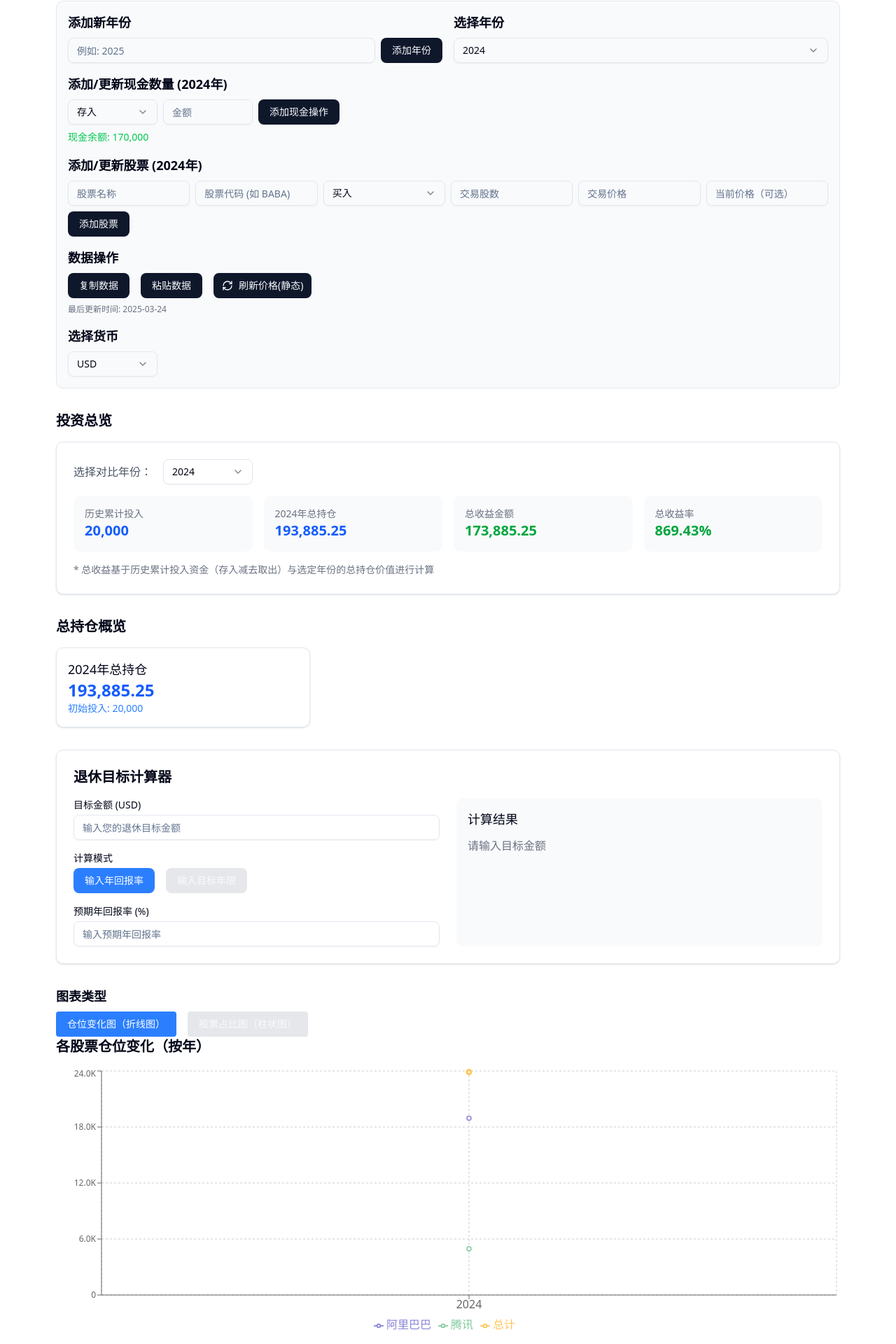
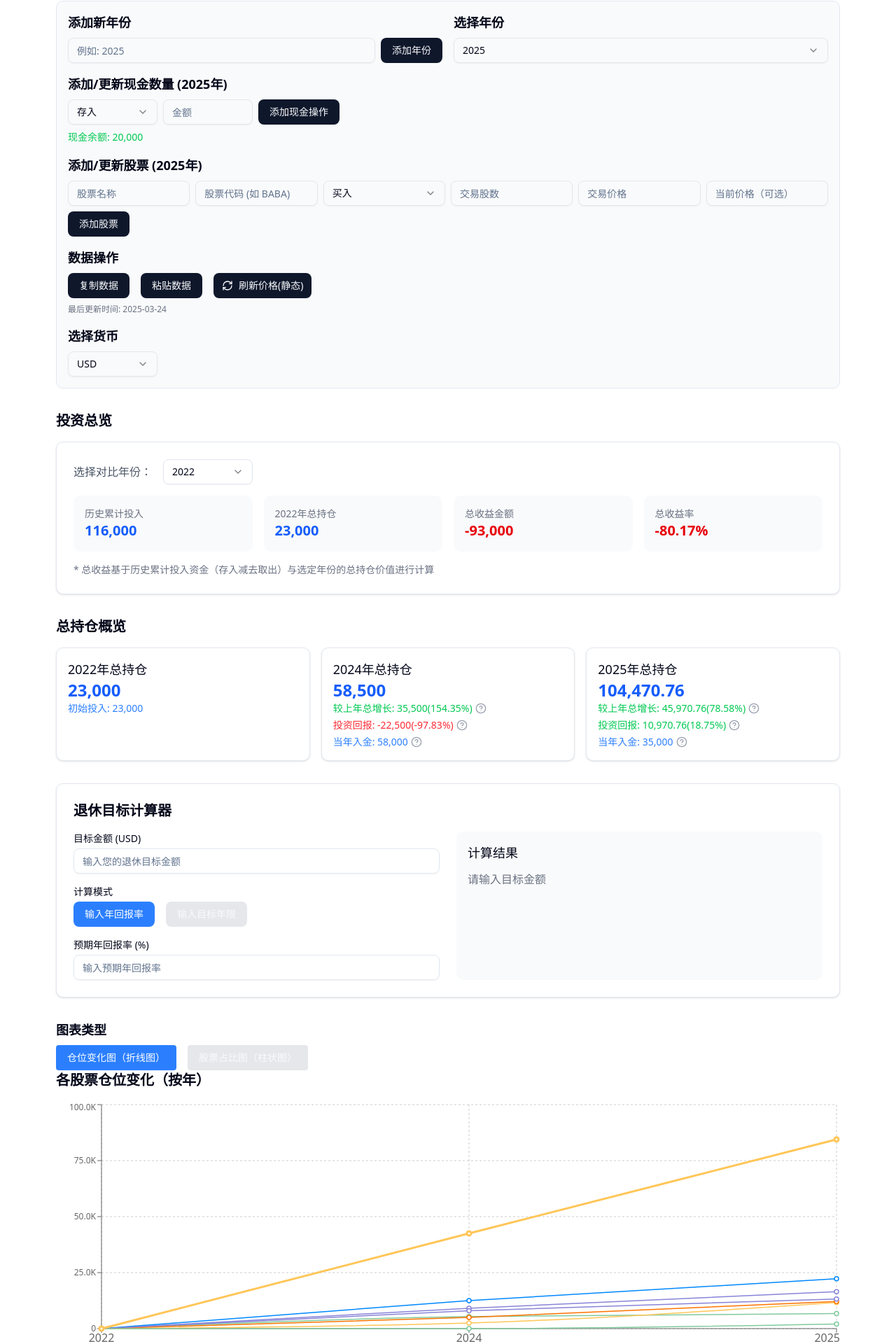
Before and after one commit to wenisy/StockPulse, a Next.js app: page / in a window 1280 px wide. Shown: the part 95-2015 px from the top of the page at 70% size. Built offline with nearby package versions, Linux system fonts and the light colour scheme.

Commit message:
修改测试数据

```diff
--- a/src/components/StockPortfolioTracker.tsx
+++ b/src/components/StockPortfolioTracker.tsx
@@ -37,6 +37,7 @@ import {
     TooltipProvider,
     TooltipTrigger,
 } from "@/components/ui/tooltip";
+import { stockInitialData } from './data';
 
 interface Stock {
     name: string;
@@ -85,17 +86,7 @@ interface PriceData {
 }
 
 const StockPortfolioTracker: React.FC = () => {
-    const initialData: { [year: string]: YearData } = {
-        '2024': {
-            stocks: [
-                { name: '阿里巴巴', shares: 180, price: 105.2, costPrice: 90.0, id: '8', symbol: 'BABA' },
-                { name: '腾讯', shares: 75, price: 350.4, costPrice: 310.0, id: '9', symbol: '0700.HK' },
-            ],
-            cashTransactions: [{ amount: 20000, type: 'deposit', date: '2024-01-01' }],
-            stockTransactions: [],
-            cashBalance: 170000,
-        },
-    };
+    const initialData: { [year: string]: YearData } = stockInitialData
 
     const [yearData, setYearData] = useState<{ [year: string]: YearData }>(initialData);
     const [years, setYears] = useState<string[]>(Object.keys(initialData));
--- /dev/null
+++ b/src/components/data.ts
@@ -0,0 +1,169 @@
+export const stockInitialData:{ [year: string]: any } = {
+    "2022": {
+        "stocks": [],
+        "cashTransactions": [
+            {
+                "amount": 15000,
+                "type": "deposit",
+                "date": "2021-11-10"
+            },
+            {
+                "amount": 8000,
+                "type": "deposit",
+                "date": "2022-09-06"
+            }
+        ],
+        "stockTransactions": [],
+        "cashBalance": 23000
+    },
+    "2024": {
+        "stocks": [
+            {
+                "name": "Tencent",
+                "shares": 200,
+                "price": 45.50,
+                "costPrice": 40.00,
+                "id": "8f47a3e1-5c12-4f87-9e65-d2b8f76a1234",
+                "symbol": "0700.HK"
+            },
+            {
+                "name": "Google",
+                "shares": 30,
+                "price": 180.00,
+                "costPrice": 200.00,
+                "id": "d3a7b2c1-4e56-7f89-0a12-b3c4d5e6f789",
+                "symbol": "GOOGL"
+            },
+            {
+                "name": "Palantir",
+                "shares": 100,
+                "price": 25.00,
+                "costPrice": 20.00,
+                "id": "2f13e4d5-6c78-9a0b-1d2e-3f4a5b6c7d8e",
+                "symbol": "PLTR"
+            },
+            {
+                "name": "Rocket Lab",
+                "shares": 500,
+                "price": 10.00,
+                "costPrice": 12.00,
+                "id": "5a6b7c8d-9e0f-1a2b-3c4d-5e6f7a8b9c0d",
+                "symbol": "RKLB"
+            },
+            {
+                "name": "Tesla",
+                "shares": 50,
+                "price": 250.00,
+                "costPrice": 220.00,
+                "id": "1a2b3c4d-5e6f-7g8h-9i0j-1k2l3m4n5o6p",
+                "symbol": "TSLA"
+            },
+            {
+                "name": "Vanguard S&P 500 ETF",
+                "shares": 20,
+                "price": 400.00,
+                "costPrice": 350.00,
+                "id": "9o8i7u6y-5t4r-3e2w-1q2w-3e4r5t6y7u8i",
+                "symbol": "VOO"
+            }
+        ],
+        "cashTransactions": [
+            {
+                "amount": 25000,
+                "type": "deposit",
+                "date": "2024-07-08"
+            },
+            {
+                "amount": 18000,
+                "type": "deposit",
+                "date": "2024-03-21"
+            },
+            {
+                "amount": 5000,
+                "type": "deposit",
+                "date": "2024-03-21"
+            },
+            {
+                "amount": 10000,
+                "type": "deposit",
+                "date": "2024-11-26"
+            }
+        ],
+        "stockTransactions": [],
+        "cashBalance": 16000
+    },
+    "2025": {
+        "stocks": [
+            {
+                "name": "Tencent",
+                "shares": 250,
+                "price": 50.00,
+                "costPrice": 45.00,
+                "id": "8f47a3e1-5c12-4f87-9e65-d2b8f76a1234",
+                "symbol": "0700.HK"
+            },
+            {
+                "name": "Google",
+                "shares": 40,
+                "price": 190.00,
+                "costPrice": 210.00,
+                "id": "d3a7b2c1-4e56-7f89-0a12-b3c4d5e6f789",
+                "symbol": "GOOGL"
+            },
+            {
+                "name": "Palantir",
+                "shares": 120,
+                "price": 30.00,
+                "costPrice": 25.00,
+                "id": "2f13e4d5-6c78-9a0b-1d2e-3f4a5b6c7d8e",
+                "symbol": "PLTR"
+            },
+            {
+                "name": "Rocket Lab",
+                "shares": 600,
+                "price": 12.00,
+                "costPrice": 10.00,
+                "id": "5a6b7c8d-9e0f-1a2b-3c4d-5e6f7a8b9c0d",
+                "symbol": "RKLB"
+            },
+            {
+                "name": "Tesla",
+                "shares": 80,
+                "price": 260.00,
+                "costPrice": 230.00,
+                "id": "1a2b3c4d-5e6f-7g8h-9i0j-1k2l3m4n5o6p",
+                "symbol": "TSLA"
+            },
+            {
+                "name": "Vanguard S&P 500 ETF",
+                "shares": 25,
+                "price": 420.00,
+                "costPrice": 380.00,
+                "id": "9o8i7u6y-5t4r-3e2w-1q2w-3e4r5t6y7u8i",
+                "symbol": "VOO"
+            },
+            {
+                "name": "Vistra Energy",
+                "shares": 15,
+                "price": 100.00,
+                "costPrice": 90.00,
+                "id": "7y6t5r4e-3w2q-1a2s-3d4f-5g6h7j8k9l0p",
+                "symbol": "VST"
+            }
+        ],
+        "cashTransactions": [
+            {
+                "amount": 20000,
+                "type": "deposit",
+                "date": "2025-03-07"
+            },
+            {
+                "amount": 15000,
+                "type": "deposit",
+                "date": "2025-01-24"
+            }
+        ],
+        "stockTransactions": [],
+        "cashBalance": 20000
+    }
+}
```
